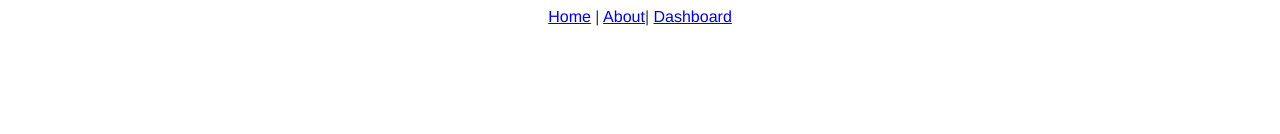
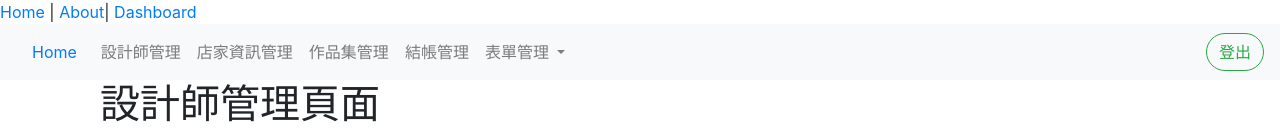
Before and after one commit to felixtt0201/hairhere, a Vue app: page /Dashboard/designers in a window 1280 px wide. Shown: the top 134 px of the page. Built offline with nearby package versions, Linux system fonts and the light colour scheme.

Commit message:
簡單routuer

```diff
--- a/src/App.vue
+++ b/src/App.vue
@@ -3,31 +3,12 @@
     <div>
       <router-link to="/">Home</router-link> |
       <router-link to="/about">About</router-link>|
-      <router-link to="/dashboard">Dashboard</router-link>
+      <router-link :to="{ name: 'Dashboard' }">Dashboard</router-link>
     </div>
     <router-view />
   </div>
 </template>
 
-<style lang="scss" scoped>
-#app {
-  font-family: Avenir, Helvetica, Arial, sans-serif;
-  -webkit-font-smoothing: antialiased;
-  -moz-osx-font-smoothing: grayscale;
-  text-align: center;
-  color: #2c3e50;
-}
-
-#nav {
-  padding: 30px;
-
-  a {
-    font-weight: bold;
-    color: #2c3e50;
-
-    &.router-link-exact-active {
-      color: #42b983;
-    }
-  }
-}
+<style lang="scss">
+@import './src/assets/all.scss';
 </style>
--- a/src/views/dashboard.vue
+++ b/src/components/Dashboard.vue
@@ -1,6 +1,6 @@
 <template>
   <div>
-    <dashboardNavbar />
+    <Navbar />
     <div class="container-fluid">
       <div class="container">
         <main>
@@ -12,15 +12,15 @@
 </template>
 
 <script>
-import dashboardNavbar from '../components/dashboard/db_Navbar.vue';
+import Navbar from './dashboarditem/Navbar.vue';
 
 export default {
   components: {
-    dashboardNavbar,
+    Navbar,
   },
 };
 </script>
 
 <style lang="scss">
-@import './src/assets/db_all.scss';
+@import './src/assets/all.scss';
 </style>
--- a/src/components/dashboard/db_Navbar.vue
+++ b/src/components/dashboarditem/Navbar.vue
@@ -1,31 +1,8 @@
 <template>
   <div>
-    <!--原版-->
-    <!-- <nav
-      class="navbar navbar-dark sticky-top bg-dark flex-md-nowrap p-0 shadow"
-    >
-      <a class="navbar-brand col-md-3 col-lg-2 mr-0 px-3" href="#">後台</a>
-      <button
-        class="navbar-toggler position-absolute d-md-none collapsed"
-        type="button"
-        data-toggle="collapse"
-        data-target="#sidebarMenu"
-        aria-controls="sidebarMenu"
-        aria-expanded="false"
-        aria-label="Toggle navigation"
-      >
-        <span class="navbar-toggler-icon"></span>
-      </button>
-      <ul class="navbar-nav px-3">
-        <li class="nav-item text-nowrap">
-          <a class="nav-link" href="#">Sign out</a>
-        </li>
-      </ul>
-    </nav> -->
-
     <!--newNavbar-->
     <nav class="navbar navbar-expand-lg navbar-light bg-light">
-      <router-link class="nav-link" :to="{ name: 'db_Reservation' }"
+      <router-link class="nav-link" :to="{ name: 'Reservation' }"
         >Home</router-link
       >
       <button
@@ -43,7 +20,7 @@
       <div class="collapse navbar-collapse" id="navbarSupportedContent">
         <ul class="navbar-nav mr-auto">
           <li class="nav-item">
-            <router-link class="nav-link" :to="{ name: 'db_designers' }"
+            <router-link class="nav-link" :to="{ name: 'Designers' }"
               >設計師管理</router-link
             >
           </li>
--- a/src/router/index.js
+++ b/src/router/index.js
@@ -20,22 +20,22 @@ const routes = [
     component: () => import('../views/About.vue'),
   },
   {
-    path: '/dashboard',
-    // name: 'Dashboard',
+    path: '/Dashboard',
+    name: 'Dashboard',
     // route level code-splitting
     // this generates a separate chunk (about.[hash].js) for this route
     // which is lazy-loaded when the route is visited.
-    component: () => import('../views/dashboard.vue'),
+    component: () => import('../components/Dashboard.vue'),
     children: [
       {
         path: '',
-        name: 'db_Reservation',
-        component: () => import('../components/dashboard/db_Reservation.vue'),
+        name: 'Reservation',
+        component: () => import('../components/Reservation.vue'),
       },
       {
-        path: 'db_designers',
-        name: 'db_designers',
-        component: () => import('../components/dashboard/db_designers.vue'),
+        path: 'designers',
+        name: 'Designers',
+        component: () => import('../components/Designers.vue'),
       },
     ],
   },
```
Also changed, not shown: src/store/index.js (+4 -8 lines), src/assets/all.scss (renamed from src/assets/db_all.scss), src/components/Designers.vue (renamed from src/components/dashboard/db_designers.vue), src/components/Reservation.vue (renamed from src/components/dashboard/db_Reservation.vue).
